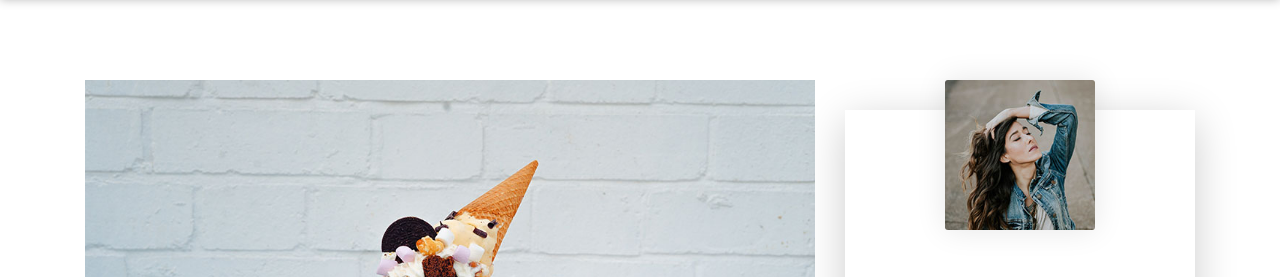
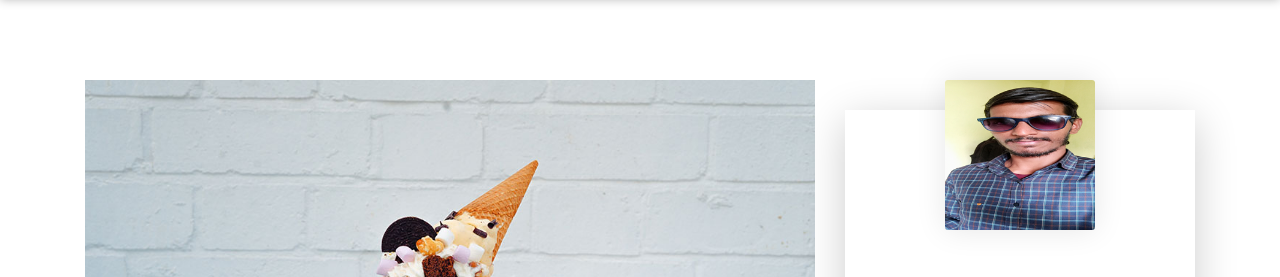
Before and after one commit to SwaroopArya65/Blog, a plain HTML site: page 04-Contact.html in a window 1280 px wide. Shown: the part 290-567 px from the top of the page. Drawn offline with Linux system fonts and the light colour scheme; files whose address does not match are found by name.

Commit message:
add picture and change img link

```diff
--- a/04-Contact.html
+++ b/04-Contact.html
@@ -159,7 +159,7 @@
 					<div class="sidebar-area">
 
 						<div class="sidebar-section about-author center-text">
-							<div class="author-image"><img src="images/author-1-200x200.jpg" alt="Autohr Image"></div>
+							<div class="author-image"><img src="images/profile.png" alt="Autohr Image"></div>
 
 							<ul class="social-icons">
 								<li><a href="#"><i class="ion-social-facebook-outline"></i></a></li>
```
Also changed, not shown: index.html (+1 -1 lines), images/profile.png (added), 1 other file.
